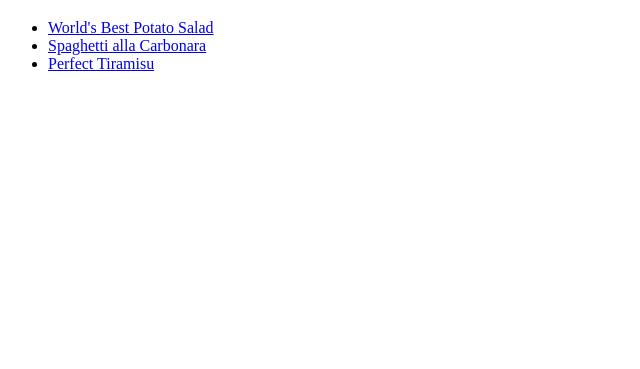
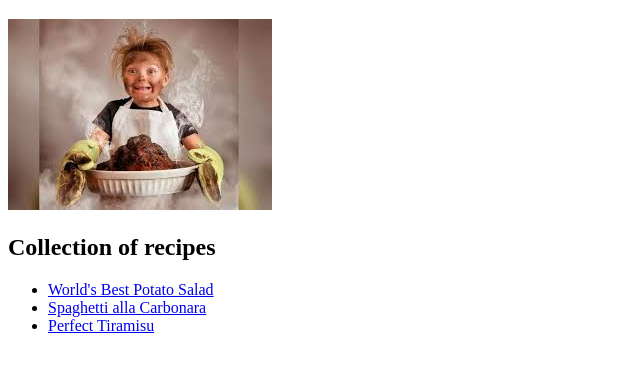
Before and after one commit to Hicaff/odin-recipes, a plain HTML site: page index.html in a window 1280 px wide. Shown: the part 61-430 px from the top of the page, without its empty margins (0-640 px from the left). Drawn offline with Linux system fonts and the light colour scheme.

Commit message:
Added header.jpg to index.html

```diff
--- a/index.html
+++ b/index.html
@@ -7,6 +7,8 @@
 </head>
     <body>
         <h1>Odin Recipes</h1>
+        <img src="img/header.jpg">
+        <h2>Collection of recipes</h2>
         <ul>
             <li><a href="recipes/potato-salad.html">World's Best Potato Salad</a></li>
             <li><a href="recipes/carbonara.html">Spaghetti alla Carbonara</a></li>
```
Also changed, not shown: img/header.jpg (added).
